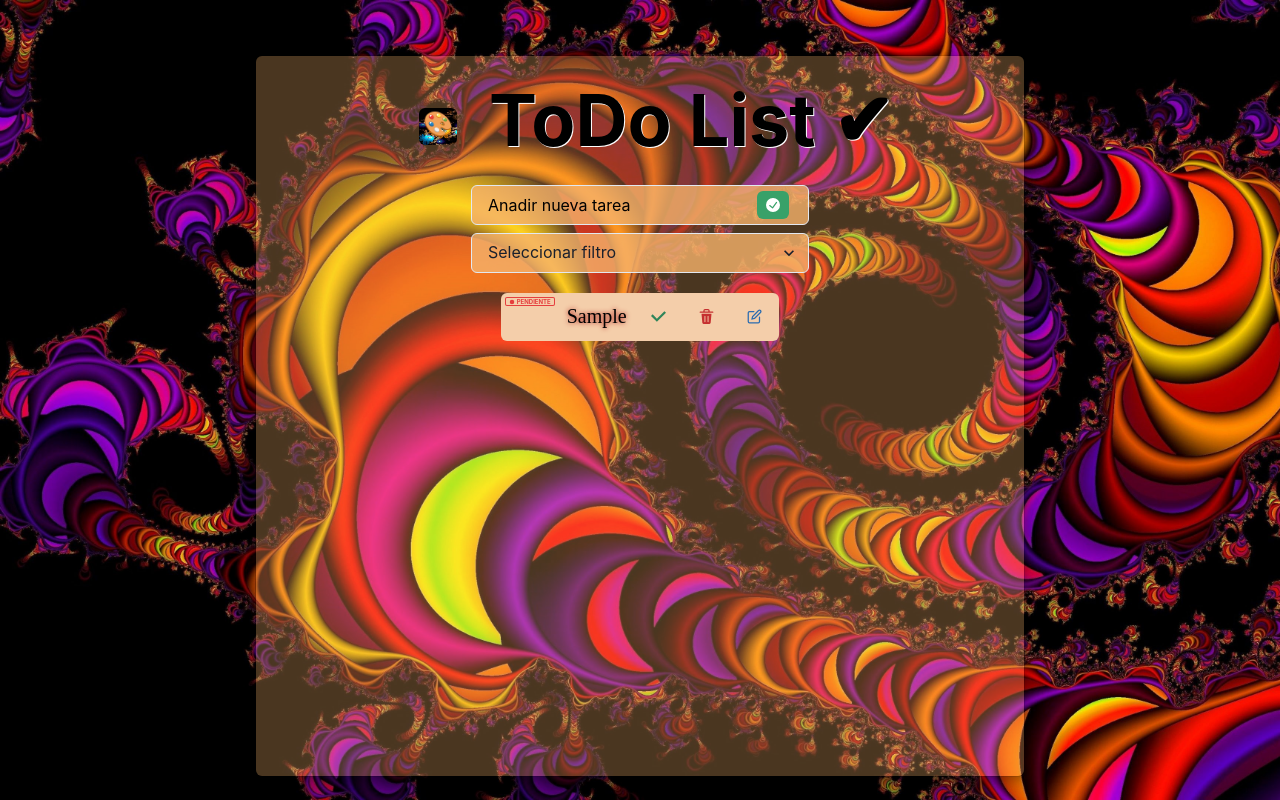
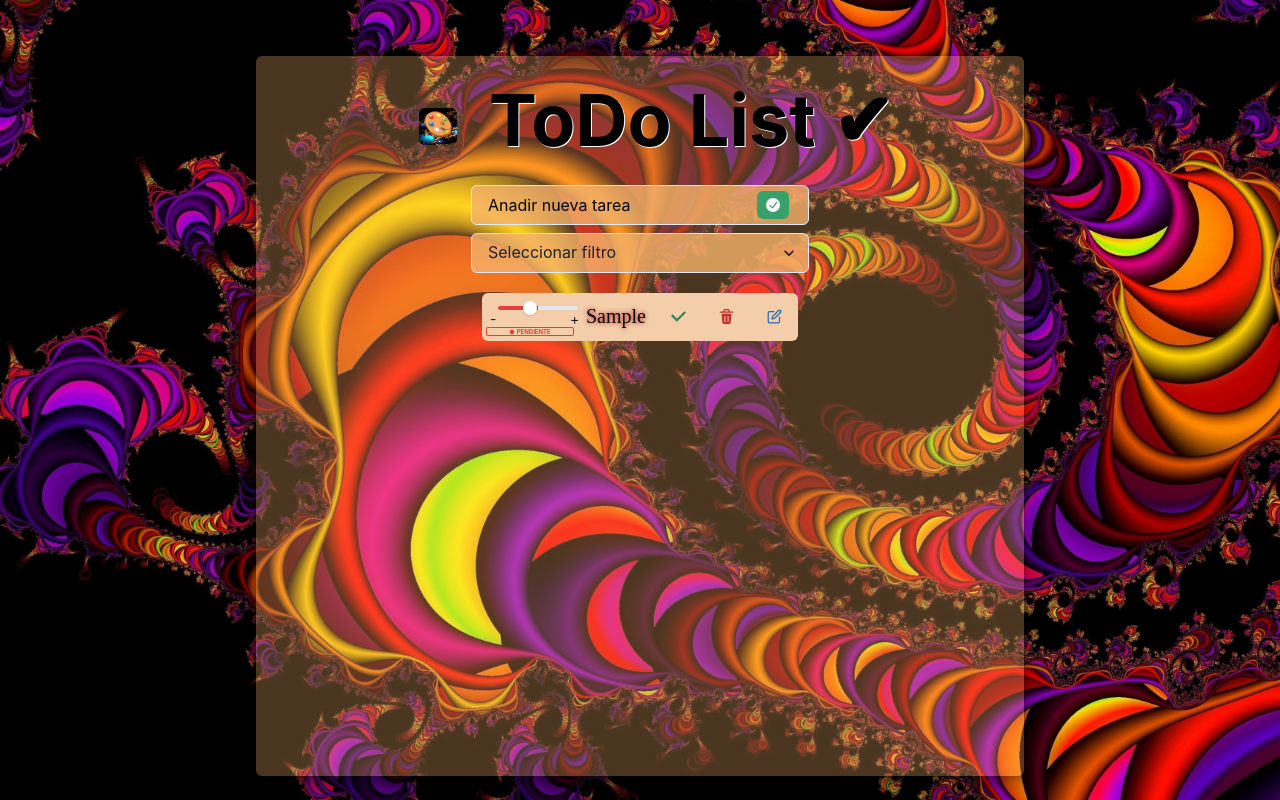
Before and after one commit to cintyy73/todo-list-react, a React (Vite) app: page / in a window 1280 px wide. Both pictures are taken after typing "Sample" into the empty fields and a click on the button 773 px from the left and 204 px from the top of the page. Built offline with nearby package versions, Linux system fonts and the light colour scheme.

Commit message:
Agrego funciona a slider priori slider de prioridad. le doy funcionalidad, gurardo datos en LS

```diff
--- a/src/components/Header/Header.jsx
+++ b/src/components/Header/Header.jsx
@@ -29,7 +29,8 @@ const Header = ({ value, setValue}) => {
                 ...list,
                 task: value.task,
                 id: self.crypto.randomUUID(),
-                complete:false
+                complete:false,
+                priority:1
             }]
         })
 
@@ -37,7 +38,9 @@ const Header = ({ value, setValue}) => {
             ...list,
             task: value.task,
             id: self.crypto.randomUUID(),
-            complete:false
+            complete:false,
+            priority:1
+
 
         }]
         )
--- a/src/components/Item/Item.jsx
+++ b/src/components/Item/Item.jsx
@@ -35,11 +35,15 @@ import {
   DrawerBody,
   DrawerFooter,
   Tooltip,
+  Slider,
+  SliderMark,
+  SliderTrack,
+  SliderFilledTrack,
+  SliderThumb,
   Divider,
   AlertIcon,
-  Alert,
+  Alert
 } from "@chakra-ui/react"
-
 const Item = ({ value, setValue, item }) => {
 
   const OverlayTwo = () => (
@@ -55,7 +59,8 @@ const Item = ({ value, setValue, item }) => {
   const [edit, setEdit] = useState(item.task)
   const { isOpen, onOpen, onClose } = useDisclosure()
   const [overlay, setOverlay] = useState(<OverlayTwo />)
-
+  const [sliderValue, setSliderValue] = useState(1)
+  const [showTooltip, setShowTooltip] = useState(false)
   const handleText = (id)=>{
     const newList = [...value.list].map((item)=>{
       if(item.id===id){
@@ -92,6 +97,16 @@ const Item = ({ value, setValue, item }) => {
 
   }
 
+  const priority = (id,v) =>{
+   const priorityList = [...value.list].map((item)=>{
+      if(item.id===id){
+        item.priority=v
+      } return item
+    })
+    setItemLS('tasks', priorityList)
+    console.log(item.priority)
+  }
+
   const deleteTask = (id) => {
 
     setValue({
@@ -102,6 +117,7 @@ const Item = ({ value, setValue, item }) => {
 
   }
 
+
   return (
     <Stack
       direction={{base:"column", md:"row"}}
@@ -110,9 +126,57 @@ const Item = ({ value, setValue, item }) => {
       background='rgba(244 ,206, 170, 1)'
       rounded='md'
       padding={1}
-      width='100%'>
-      <Stack>
+      width='100%'
+      gap={2}>
+      <Stack
+        paddinn={2}
+        gap={2}
+        justifyContent='center' >
+      <Slider
+      borderColor='black'
+      id='slider'
+      defaultValue={1}
+      min={0}
+      max={2}
+      colorScheme='red'
+
+      onChange={(v) => {
+        setSliderValue(v)
+        priority(item.id, v)
+      }}
+      onMouseEnter={() => setShowTooltip(true)}
+      onMouseLeave={() => setShowTooltip(false)}
+      margin={1}
+
+      gap={3}
+      width='20'
+      padding={2}>
+      <SliderMark value={0} fontSize='sm'>
+        -
+      </SliderMark>
+      <SliderMark value={1}  fontSize='sm'>
+
+      </SliderMark>
+      <SliderMark value={2}  fontSize='sm'>
+        +
+      </SliderMark>
+      <SliderTrack>
+        <SliderFilledTrack />
+      </SliderTrack>
+      <Tooltip
+        hasArrow
+        bg='teal.500'
+        color='blue'
+        placement='top'
+        isOpen={showTooltip}
+        label={`Prioridad`}
+      >
+        <SliderThumb />
+      </Tooltip>
+    </Slider>
+
         <Badge
+          textAlign='center'
           fontSize={6}
           variant='outline'
           colorScheme={item.complete?'green':'red'}>
```
Also changed, not shown: src/components/SliderPriority/SliderPriority.jsx (added, +65 -0 lines).
